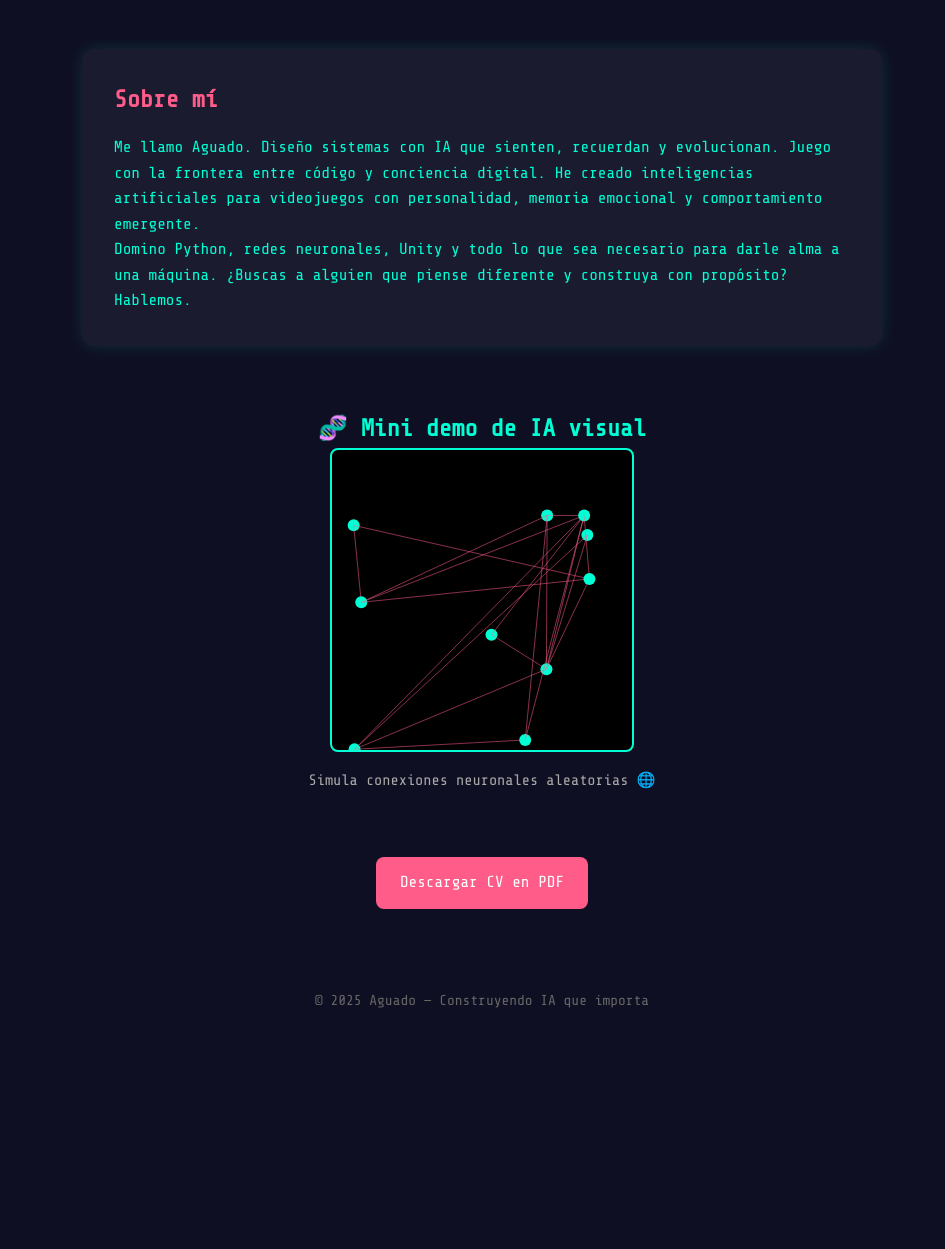
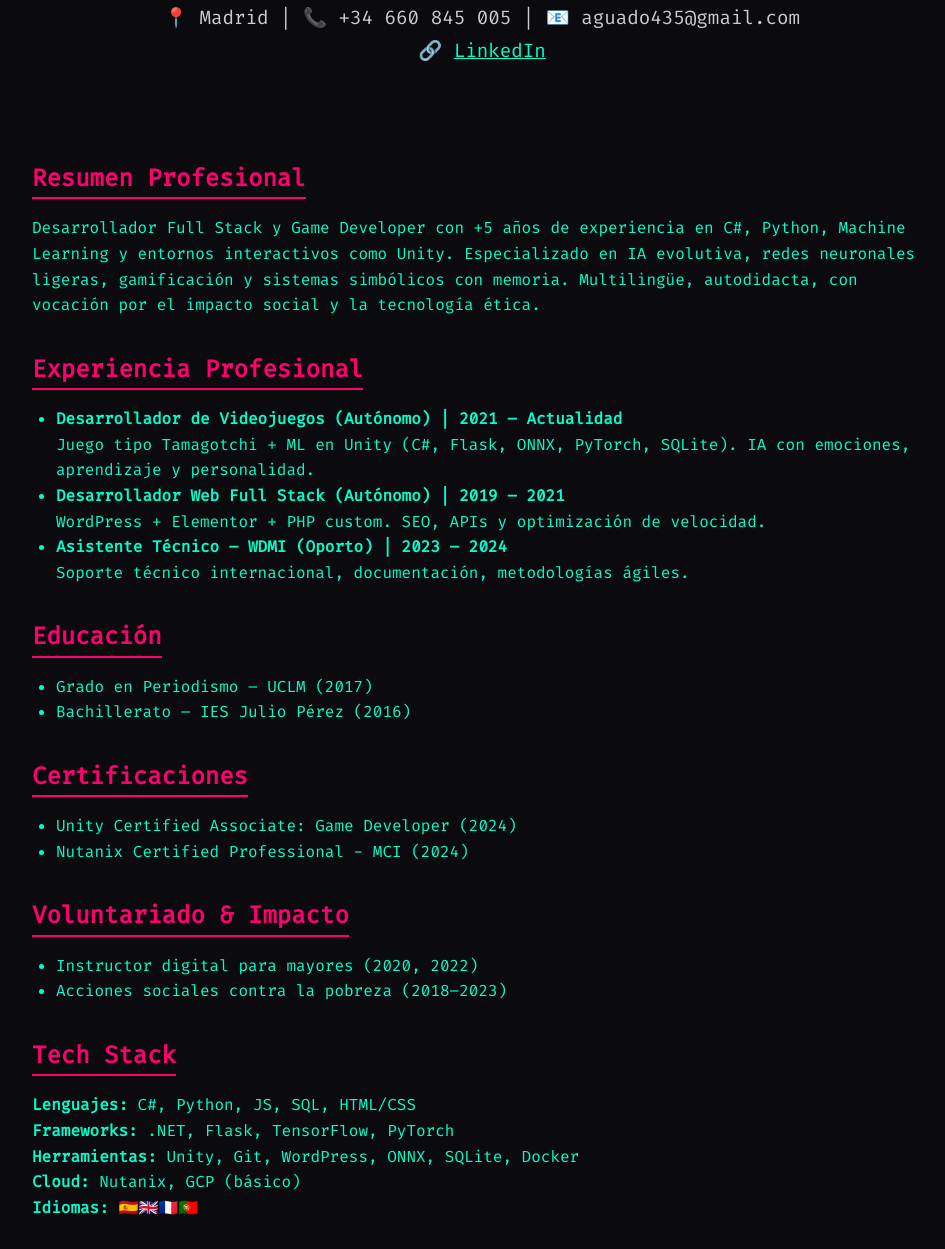
Before and after one commit to aguado435/Portfolio, a plain HTML site: page index.html in a window 1280 px wide. Shown: the part 139-1388 px from the top of the page, without its empty margins (158-1103 px from the left). Before the commit the page ends 1183 px from the top, so only its background shows below. Drawn offline with nearby package versions, Linux system fonts and the light colour scheme.

Commit message:
Update index.html

```diff
--- a/index.html
+++ b/index.html
@@ -1,171 +1,188 @@
 <!DOCTYPE html>
 <html lang="es">
 <head>
-  <meta charset="UTF-8">
-  <meta name="viewport" content="width=device-width, initial-scale=1.0">
-  <title>Aguado — Machine Learning & Game Dev</title>
-  <link href="https://fonts.googleapis.com/css2?family=Share+Tech+Mono&display=swap" rel="stylesheet">
+  <meta charset="UTF-8" />
+  <meta name="viewport" content="width=device-width, initial-scale=1.0" />
+  <title>Alejandro Aguado — IA, Juegos y Full Stack</title>
+  <link href="https://fonts.googleapis.com/css2?family=Fira+Code&display=swap" rel="stylesheet" />
   <style>
     :root {
-      --bg: #0f0f23;
-      --primary: #00ffd5;
-      --accent: #ff5c8a;
-      --font: 'Share Tech Mono', monospace;
+      --bg: #0a0a0f;
+      --fg: #00ffcc;
+      --accent: #ff006e;
+      --font: 'Fira Code', monospace;
     }
 
     * {
-      box-sizing: border-box;
       margin: 0;
       padding: 0;
+      box-sizing: border-box;
     }
 
     body {
-      background: var(--bg);
-      color: var(--primary);
+      background-color: var(--bg);
+      color: var(--fg);
       font-family: var(--font);
-      line-height: 1.6;
       padding: 2rem;
+      min-height: 100vh;
     }
 
     header {
       text-align: center;
-      margin-bottom: 3rem;
+      margin-bottom: 4rem;
     }
 
-    header h1 {
+    h1 {
       font-size: 3rem;
-      color: var(--primary);
-      animation: glow 2s infinite ease-in-out;
+      color: var(--accent);
+      margin-bottom: 1rem;
+      animation: flicker 2s infinite;
     }
 
-    header p {
+    .subtitle {
+      color: #ccc;
       font-size: 1.2rem;
-      color: #aaa;
+      margin-bottom: 0.5rem;
     }
 
-    @keyframes glow {
-      0%, 100% { text-shadow: 0 0 5px var(--primary); }
-      50% { text-shadow: 0 0 20px var(--primary), 0 0 30px var(--accent); }
+    @keyframes flicker {
+      0%, 100% { opacity: 1; }
+      50% { opacity: 0.8; }
     }
 
-    section.bio {
-      max-width: 800px;
-      margin: 0 auto 4rem;
-      background: #1b1b2f;
-      padding: 2rem;
-      border-radius: 12px;
-      box-shadow: 0 0 15px #00ffd522;
+    section {
+      max-width: 900px;
+      margin: 2rem auto;
+      line-height: 1.6;
     }
 
-    section.bio h2 {
+    h2 {
       color: var(--accent);
+      margin-top: 2rem;
+      border-bottom: 2px solid var(--accent);
+      display: inline-block;
       margin-bottom: 1rem;
     }
 
-    .ml-live-demo {
-      text-align: center;
-      margin-bottom: 4rem;
+    ul {
+      margin-left: 1.5rem;
     }
 
-    .ml-live-demo canvas {
+    canvas {
+      display: block;
+      margin: 2rem auto;
+      border: 2px solid var(--accent);
+      border-radius: 8px;
       background: #000;
-      border: 2px solid var(--primary);
-      border-radius: 8px;
     }
 
-    .download {
+    .cv-download {
       text-align: center;
       margin-top: 3rem;
     }
 
-    .download a {
-      display: inline-block;
+    .cv-download a {
+      text-decoration: none;
+      background: var(--accent);
+      color: white;
       padding: 0.8rem 1.5rem;
-      background: var(--accent);
-      color: #fff;
-      text-decoration: none;
-      border-radius: 8px;
+      border-radius: 6px;
       transition: background 0.3s;
     }
 
-    .download a:hover {
-      background: #ff3370;
-    }
-
-    footer {
-      text-align: center;
-      margin-top: 5rem;
-      font-size: 0.9rem;
-      color: #666;
+    .cv-download a:hover {
+      background: #ff338a;
     }
   </style>
 </head>
 <body>
   <header>
-    <h1>Aguado</h1>
-    <p>Machine Learning, IA Creativa & Game Dev</p>
+    <h1>Alejandro Aguado</h1>
+    <p class="subtitle">Full Stack Dev · Unity · Machine Learning · IA simbólica</p>
+    <p class="subtitle">📍 Madrid | 📞 +34 660 845 005 | 📧 aguado435@gmail.com</p>
+    <p class="subtitle">🔗 <a href="https://www.linkedin.com/in/alejandro-aguado-0a42a5205" target="_blank" style="color:var(--fg);text-decoration:underline;">LinkedIn</a></p>
   </header>
 
-  <section class="bio">
-    <h2>Sobre mí</h2>
-    <p>
-      Me llamo Aguado. Diseño sistemas con IA que sienten, recuerdan y evolucionan. Juego con la frontera entre código y conciencia digital.
-      He creado inteligencias artificiales para videojuegos con personalidad, memoria emocional y comportamiento emergente.
-    </p>
-    <p>
-      Domino Python, redes neuronales, Unity y todo lo que sea necesario para darle alma a una máquina. ¿Buscas a alguien que piense diferente y construya con propósito? Hablemos.
-    </p>
+  <section>
+    <h2>Resumen Profesional</h2>
+    <p>Desarrollador Full Stack y Game Developer con +5 años de experiencia en C#, Python, Machine Learning y entornos interactivos como Unity. Especializado en IA evolutiva, redes neuronales ligeras, gamificación y sistemas simbólicos con memoria. Multilingüe, autodidacta, con vocación por el impacto social y la tecnología ética.</p>
+
+    <h2>Experiencia Profesional</h2>
+    <ul>
+      <li><strong>Desarrollador de Videojuegos (Autónomo) | 2021 – Actualidad</strong><br>
+        Juego tipo Tamagotchi + ML en Unity (C#, Flask, ONNX, PyTorch, SQLite). IA con emociones, aprendizaje y personalidad.
+      </li>
+      <li><strong>Desarrollador Web Full Stack (Autónomo) | 2019 – 2021</strong><br>
+        WordPress + Elementor + PHP custom. SEO, APIs y optimización de velocidad.
+      </li>
+      <li><strong>Asistente Técnico – WDMI (Oporto) | 2023 – 2024</strong><br>
+        Soporte técnico internacional, documentación, metodologías ágiles.</li>
+    </ul>
+
+    <h2>Educación</h2>
+    <ul>
+      <li>Grado en Periodismo – UCLM (2017)</li>
+      <li>Bachillerato – IES Julio Pérez (2016)</li>
+    </ul>
+
+    <h2>Certificaciones</h2>
+    <ul>
+      <li>Unity Certified Associate: Game Developer (2024)</li>
+      <li>Nutanix Certified Professional - MCI (2024)</li>
+    </ul>
+
+    <h2>Voluntariado & Impacto</h2>
+    <ul>
+      <li>Instructor digital para mayores (2020, 2022)</li>
+      <li>Acciones sociales contra la pobreza (2018–2023)</li>
+    </ul>
+
+    <h2>Tech Stack</h2>
+    <p><strong>Lenguajes:</strong> C#, Python, JS, SQL, HTML/CSS</p>
+    <p><strong>Frameworks:</strong> .NET, Flask, TensorFlow, PyTorch</p>
+    <p><strong>Herramientas:</strong> Unity, Git, WordPress, ONNX, SQLite, Docker</p>
+    <p><strong>Cloud:</strong> Nutanix, GCP (básico)</p>
+    <p><strong>Idiomas:</strong> 🇪🇸🇬🇧🇫🇷🇵🇹</p>
+
+    <h2>Soft Skills</h2>
+    <ul>
+      <li>Pensamiento crítico | Resolución creativa | Autonomía técnica</li>
+      <li>Adaptabilidad multicultural | Comunicación transversal</li>
+    </ul>
   </section>
 
-  <section class="ml-live-demo">
-    <h2>🧬 Mini demo de IA visual</h2>
-    <canvas id="mlCanvas" width="300" height="300"></canvas>
-    <p style="color: #aaa; font-size: 0.95rem; margin-top: 0.5rem;">Simula conexiones neuronales aleatorias 🌐</p>
-  </section>
+  <canvas id="aiCanvas" width="400" height="300"></canvas>
 
-  <section class="download">
-    <a href="Aguado_CV.pdf" download>Descargar CV en PDF</a>
-  </section>
-
-  <footer>
-    <p>© 2025 Aguado — Construyendo IA que importa</p>
-  </footer>
+  <div class="cv-download">
+    <a href="Aguado_CV.pdf" download>📄 Descargar CV en PDF</a>
+  </div>
 
   <script>
-    const canvas = document.getElementById('mlCanvas');
-    const ctx = canvas.getContext('2d');
-
-    function drawNeuron(x, y, radius) {
-      ctx.beginPath();
-      ctx.arc(x, y, radius, 0, Math.PI * 2);
-      ctx.fillStyle = '#00ffd5';
-      ctx.fill();
-    }
-
-    function drawConnection(x1, y1, x2, y2) {
-      ctx.beginPath();
-      ctx.moveTo(x1, y1);
-      ctx.lineTo(x2, y2);
-      ctx.strokeStyle = '#ff5c8a88';
-      ctx.lineWidth = 1;
-      ctx.stroke();
-    }
-
-    function renderNetwork() {
+    const canvas = document.getElementById("aiCanvas");
+    const ctx = canvas.getContext("2d");
+    function drawNetwork() {
       ctx.clearRect(0, 0, canvas.width, canvas.height);
       const neurons = [];
       for (let i = 0; i < 10; i++) {
-        neurons.push({ x: Math.random() * 300, y: Math.random() * 300 });
+        neurons.push({ x: Math.random() * canvas.width, y: Math.random() * canvas.height });
       }
-      neurons.forEach((n, i) => {
-        drawNeuron(n.x, n.y, 6);
+      neurons.forEach((n1, i) => {
+        ctx.beginPath();
+        ctx.arc(n1.x, n1.y, 6, 0, Math.PI * 2);
+        ctx.fillStyle = '#00ffcc';
+        ctx.fill();
         for (let j = i + 1; j < neurons.length; j++) {
-          if (Math.random() > 0.5) drawConnection(n.x, n.y, neurons[j].x, neurons[j].y);
+          if (Math.random() > 0.6) {
+            ctx.beginPath();
+            ctx.moveTo(n1.x, n1.y);
+            ctx.lineTo(neurons[j].x, neurons[j].y);
+            ctx.strokeStyle = '#ff006e44';
+            ctx.stroke();
+          }
         }
       });
     }
-
-    setInterval(renderNetwork, 1000);
+    setInterval(drawNetwork, 800);
   </script>
 </body>
 </html>
```
